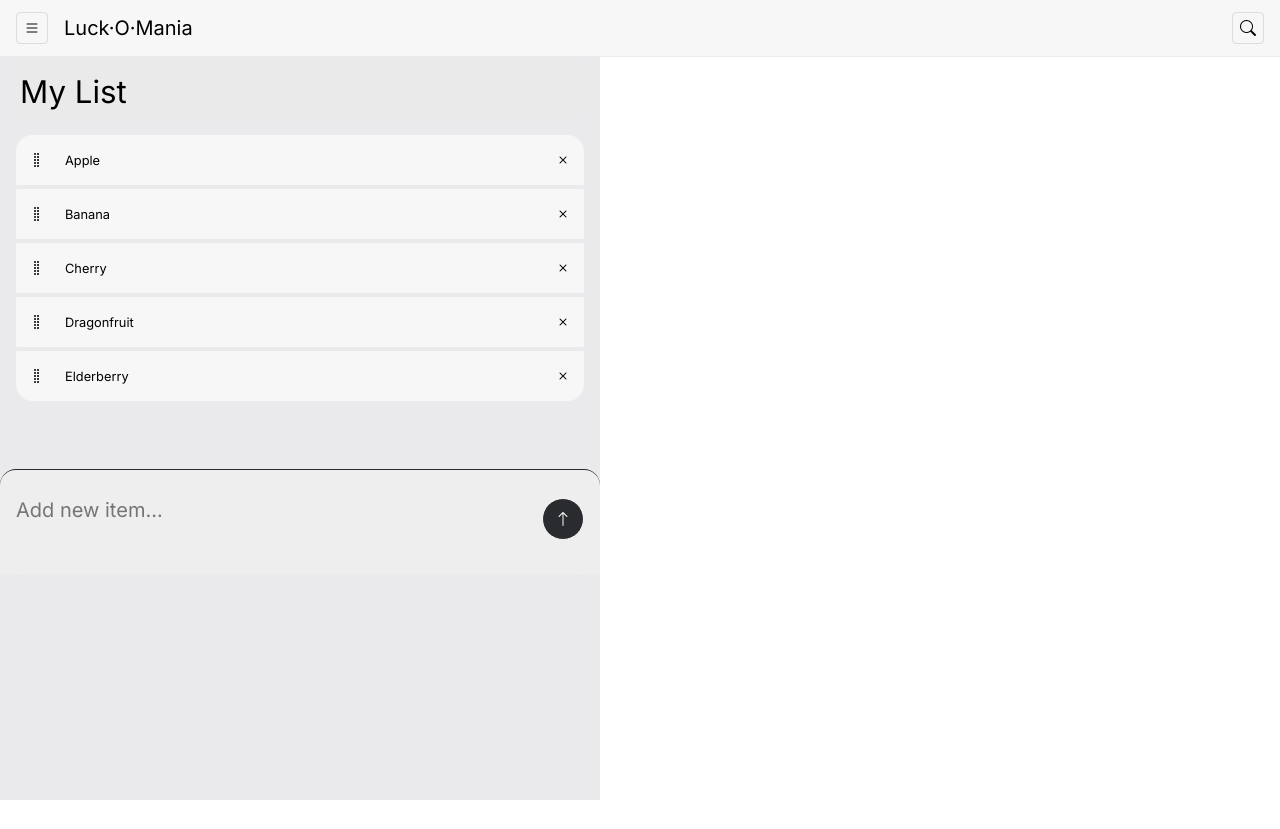
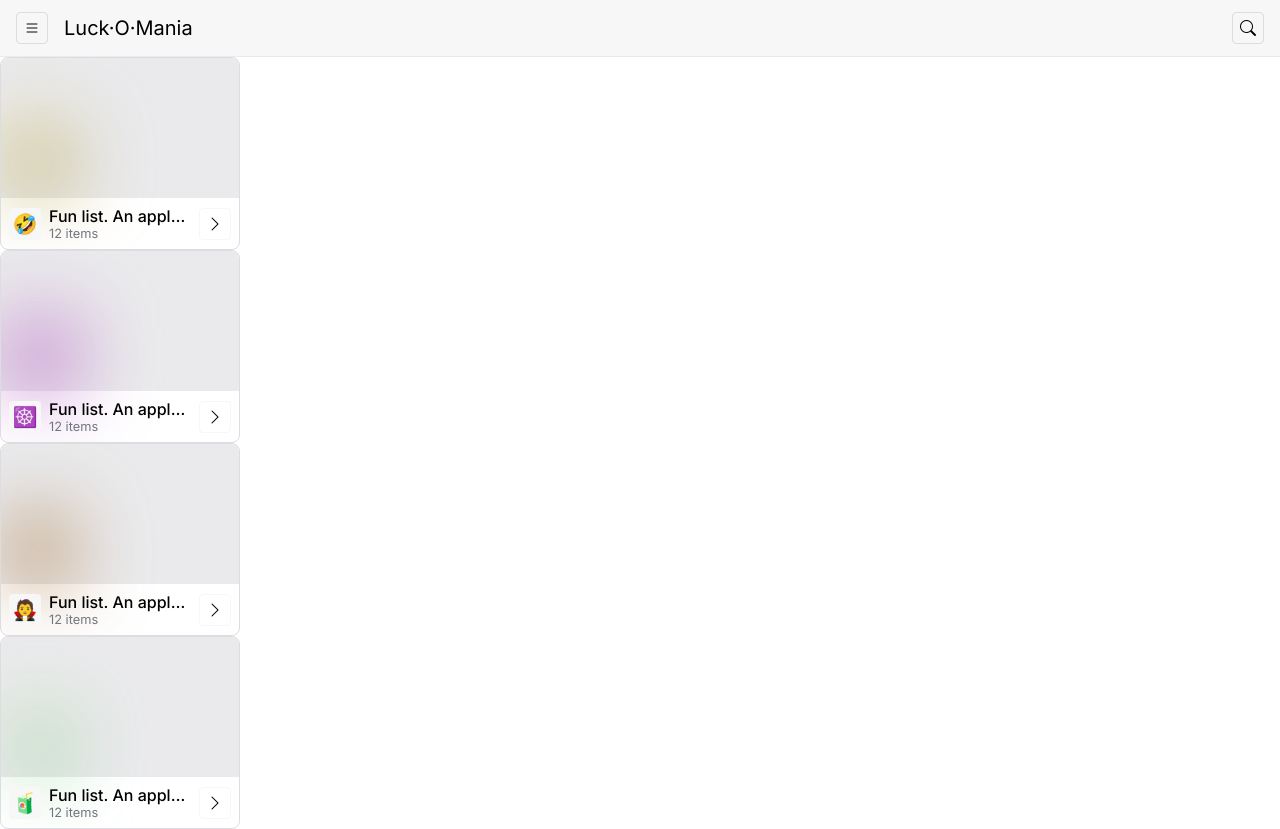
Before and after one commit to vedantmali05/luck-o-mania, a React (Vite) app: page / in a window 1280 px wide. Before the commit the page ends 800 px from the top, so only its background shows below. Built offline with nearby package versions, Linux system fonts and the light colour scheme.

Commit message:
Picker List Cards UI

```diff
--- a/src/App.jsx
+++ b/src/App.jsx
@@ -2,6 +2,7 @@ import { useState } from "react";
 import Header from "./Header.jsx"
 import Navigation from "./Navigation.jsx";
 import PickerListView from "./PickerListView.jsx";
+import PickerListCard from "./PickerListCard.jsx";
 
 function App() {
 
@@ -15,10 +16,35 @@ function App() {
     { title: "Elderberry", isActive: false },
   ];
 
+  let tempCardData = {
+    emoji: "🤣",
+    title: "Fun list. An apple a day keeps a doctor away",
+    count: 12
+  }
+  let tempCardData2 = {
+    emoji: "☸️",
+    title: "Fun list. An apple a day keeps a doctor away",
+    count: 12
+  }
+  let tempCardData3 = {
+    emoji: "🧛",
+    title: "Fun list. An apple a day keeps a doctor away",
+    count: 12
+  }
+  let tempCardData4 = {
+    emoji: "🧃",
+    title: "Fun list. An apple a day keeps a doctor away",
+    count: 12
+  }
+
   return (<>
     <Header setIsNavActive={setIsNavActive} />
     <Navigation isNavActive={isNavActive} setIsNavActive={setIsNavActive} />
-    <PickerListView title="My List" listItems={tempArray} />
+    {/* <PickerListView title="My List" listItems={tempArray} /> */}
+    <PickerListCard data={tempCardData} />
+    <PickerListCard data={tempCardData2} />
+    <PickerListCard data={tempCardData3} />
+    <PickerListCard data={tempCardData4} />
   </>
   );
 
--- /dev/null
+++ b/src/PickerListCard.jsx
@@ -0,0 +1,50 @@
+import PropTypes from "prop-types";
+import IconButton from "./components/IconButton";
+
+const PickerListCard = ({ data = {} }) => {
+
+    if (!data.emoji) throw new Error("PickerListCard expects an emoji.")
+    if (!data.title) throw new Error("PickerListCard expects a title.")
+    if (!data.count && data.count != 0) throw new Error("PickerListCard expects a count.")
+
+    // Format Item count string
+    let countStr = `${data.count} item`
+    if (data.count > 1) countStr += "s";
+    else if (data.count <= 0) countStr = "Empty list."
+
+
+    return (
+
+        <div
+            className="picker-list-card"
+            onClick={() => console.log("Hello")}>
+
+            {/* Preview */}
+            <div className="preview">
+                <span className="emoji-gradient">{data.emoji}</span>
+            </div>
+
+            <div className="details">
+                {/* Emoji */}
+                <span className="emoji">{data.emoji}</span>
+
+                {/* Title and Count */}
+                <div>
+                    <div className="title" title={data.title} >{data.title}</div>
+                    <div className="count">{countStr}</div>
+                </div>
+
+                {/* Action button > */}
+                <IconButton icon="bi-chevron-right" />
+            </div>
+        </div>
+    );
+
+}
+
+PickerListCard.propTypes = {
+    // data: PropTypes.object.isRequired
+}
+
+
+export default PickerListCard;
--- a/src/PickerListView.jsx
+++ b/src/PickerListView.jsx
@@ -2,20 +2,27 @@ import { useState, useRef } from "react";
 import PropTypes from "prop-types";
 import IconButton from "./components/IconButton";
 
-const PickerListView = ({ title = "", listItems = [], allowInsertion = true }) => {
+const PickerListView = ({ title = "", listItems = [], readonly = false }) => {
 
     const listTitleRef = useRef(null);
     const insertItemRef = useRef(null);
+    const pickerListViewRef = useRef(null);
 
+    const [pickerListTitle, setPickerListTitle] = useState(title);
     const [pickerList, setPickerList] = useState(listItems);
 
+    // /////////////////////
     // Functions to reorder list using Mouse Events
+    // ////////////////////
+
     let isDragging = false;
     let startY = 0;
     let offsetY = 0;
 
     // Function to start dragging
     function dragStart(index, liElem, e) {
+        if (readonly) return;
+
         isDragging = true;
         startY = e.clientY;
         offsetY = 0;
@@ -24,6 +31,8 @@ const PickerListView = ({ title = "", listItems = [], allowInsertion = true }) =
 
     // Function to end dragging
     function dragEnd(index, liElem, e) {
+        if (readonly) return;
+
         isDragging = false;
         liElem.classList.remove("dragging");
         liElem.style.setProperty("--y", 0);
@@ -53,7 +62,7 @@ const PickerListView = ({ title = "", listItems = [], allowInsertion = true }) =
 
     // Function to reorder after dropping
     function dragDrop(index, liElem, e) {
-        if (!isDragging) return
+        if (readonly || !isDragging) return
 
         offsetY = e.clientY - startY;
         liElem.style.setProperty("--y", offsetY + "px");
@@ -62,7 +71,7 @@ const PickerListView = ({ title = "", listItems = [], allowInsertion = true }) =
 
     // Function to add new item
     function insertItem() {
-        if (!insertItemRef.current || !insertItemRef.current.value) return;
+        if (readonly || !insertItemRef.current || !insertItemRef.current.value) return;
 
         let updatedList = [...pickerList];
         updatedList.push({
@@ -71,10 +80,12 @@ const PickerListView = ({ title = "", listItems = [], allowInsertion = true }) =
         })
         insertItemRef.current.value = "";
         setPickerList(updatedList);
+        pickerListViewRef.current.scrollTop = pickerListViewRef.current.clientHeight + 64;
     }
 
     // Function to update an item
     function updateItem(index, newTitle) {
+        if (readonly) return;
         let updatedList = [...pickerList];
         updatedList.forEach((item, i) => {
             if (index == i) item.title = newTitle
@@ -84,64 +95,95 @@ const PickerListView = ({ title = "", listItems = [], allowInsertion = true }) =
 
     // Function to delete an item
     function deleteItem(index) {
+        if (readonly) return;
         const updatedList = pickerList.filter((item, i) => i !== index)
         setPickerList(updatedList);
     }
 
     return (
-        <section className="picker-list-view" onScroll={(e) => {
-            if (listTitleRef.current) {
-                listTitleRef.current.classList.toggle("scrolled", e.target.scrollTop > listTitleRef.current.clientHeight)
-            }
-        }}>
-            <h2 ref={listTitleRef}>{title}</h2>
+        <section className="picker-list-view"
+            ref={pickerListViewRef}
+            // Handle Heading size on scrolls
+            onScroll={(e) => {
+                let heading = listTitleRef.current
+                if (heading) {
+                    heading.classList.toggle("scrolled", e.target.scrollTop > heading.clientHeight)
+                }
+            }}>
 
+            {/* Heading (Title of the list) */}
+            <h2
+                ref={listTitleRef}
+                contentEditable={!readonly}
+                suppressContentEditableWarning={true}
+                onBlur={(e) => { setPickerListTitle(e.target.innerText.trim()) }}
+                onKeyDown={(e) => { if (e.key == "Enter") e.preventDefault(); }}
+            >{title}</h2>
+
+            {/* PICKER LIST */}
             <ul className="picker-list">
                 {
                     pickerList.map((item, index) => (
+                        // Each item in the list
                         <li key={index}>
+
+                            {/* Drag to reorder button */}
                             <IconButton
                                 icon="bi-grip-vertical"
                                 className="drag-btn"
+                                // Disable drag button if list has only one item.
+                                disabled={pickerList.length <= 1 || readonly}
+
+
+                                // Drag and drop
                                 onMouseDown={(e) => dragStart(index, e.target.closest("li"), e)}
                                 onMouseUp={(e) => dragEnd(index, e.target.closest("li"), e)}
                                 onMouseMove={(e) => dragDrop(index, e.target.closest("li"), e)}
-                                disabled={pickerList.length <= 1}
                             />
+
+                            {/* Item contents */}
                             <div
-                                title={item.title} // This isn't being updated on updateItem
-                                contentEditable
+                                // Editable Element
+                                contentEditable={!readonly}
                                 suppressContentEditableWarning={true}
+                                // Update on blur
                                 onBlur={(e) => { updateItem(index, e.target.innerText) }}
+                                title={item.title}
                             >
                                 {item.title}
                             </div>
+
+                            {/* Delete item button */}
                             <IconButton
                                 icon="bi-x"
+                                disabled={readonly}
                                 onClick={() => { deleteItem(index) }}
-                                disabled={pickerList.length <= 1}
                             />
                         </li>
                     ))
                 }
             </ul>
 
+            {/* Add new item in the list */}
             {
-                allowInsertion &&
+                // If insertion is allowed, or this is readonly
+                !readonly &&
+
                 <div className="item-insertion-box">
+                    {/* Insert new item textarea */}
                     <textarea
-                        name="item_insertion"
-                        id="item_insertion"
+                        ref={insertItemRef}
                         autoFocus={true}
                         placeholder="Add new item..."
+                        // Insert item on enter press
                         onKeyDown={(e) => {
                             if (e.key == "Enter") {
                                 e.preventDefault();
                                 insertItem()
                             }
                         }}
-                        ref={insertItemRef}
                     ></textarea>
+                    {/* Insert item on button click */}
                     <IconButton
                         icon="bi-arrow-up"
                         className="insert-btn"
@@ -156,7 +198,7 @@ const PickerListView = ({ title = "", listItems = [], allowInsertion = true }) =
 PickerListView.propTypes = {
     title: PropTypes.string.isRequired,
     listItems: PropTypes.array,
-    allowInsertion: PropTypes.bool
+    readonly: PropTypes.bool
 }
 
 
--- a/src/style/index.css
+++ b/src/style/index.css
@@ -2,3 +2,4 @@
 @import url("./header.css");
 @import url("./navigation.css");
 @import url("./picker-lists.css");
+@import url("./picker-list-card.css");
--- a/src/style/navigation.css
+++ b/src/style/navigation.css
@@ -7,6 +7,7 @@ nav {
   width: 100%;
   visibility: hidden;
   opacity: 0;
+  z-index: 100;
 }
 
 nav.active {
--- /dev/null
+++ b/src/style/picker-list-card.css
@@ -0,0 +1,69 @@
+.picker-list-card {
+  border: 1px solid hsl(var(--clr-neutral-200));
+  border-radius: 0.8rem;
+  max-width: 24rem;
+  overflow: hidden;
+  cursor: pointer;
+  position: relative;
+}
+
+.picker-list-card:hover {
+  scale: 1.01;
+  box-shadow: 0px 2px 6px 0px hsla(var(--clr-neutral-200), 75%);
+}
+
+.picker-list-card .preview {
+  background-color: hsl(var(--clr-neutral-150));
+  height: 14rem;
+  position: relative;
+}
+
+.picker-list-card .preview .emoji-gradient {
+  position: absolute;
+  font-size: 60px;
+  left: 0px;
+  bottom: 0;
+  z-index: -1;
+  filter: blur(40px);
+}
+
+.picker-list-card:hover .emoji-gradient {
+  font-size: 70px;
+}
+
+.picker-list-card .details {
+  display: flex;
+  justify-content: space-between;
+  gap: 0.8rem;
+  align-items: center;
+  padding: 0.8rem;
+}
+
+.picker-list-card .details > div {
+  flex: 1;
+  width: 0;
+}
+
+.picker-list-card .details .emoji {
+  font-size: var(--fs-500);
+  background-color: hsl(var(--clr-neutral-100));
+  width: 3.2rem;
+  aspect-ratio: 1;
+  display: flex;
+  align-items: center;
+  justify-content: center;
+  border-radius: 0.4rem;
+}
+
+.picker-list-card .details .title {
+  font-size: var(--fs-400);
+  font-weight: 500;
+  white-space: nowrap;
+  text-overflow: ellipsis;
+  overflow: hidden;
+}
+
+.picker-list-card .details .count {
+  font-size: var(--fs-300);
+  color: hsl(var(--clr-neutral-600));
+}
--- a/src/style/picker-lists.css
+++ b/src/style/picker-lists.css
@@ -12,6 +12,14 @@
   padding-left: 0.4rem;
   transition: 0.1s;
   font-size: var(--fs-700);
+  position: sticky;
+  top: 0;
+  left: 0;
+  z-index: 11;
+  background-color: hsla(var(--clr-neutral-150), 0.2);
+  backdrop-filter: blur(10px);
+  padding-top: 1.6rem;
+  padding-bottom: 0.8rem;
 }
 
 .picker-list-view h2.scrolled {
@@ -22,6 +30,7 @@
   position: relative;
   overflow: hidden;
   padding-bottom: 6.4rem;
+  min-height: calc(100% - (var(--header-height) * 2));
 }
 
 .picker-list li .drag-btn {
@@ -93,6 +102,7 @@
   word-wrap: break-word;
 }
 
+.picker-list-view h2:focus,
 .picker-list li div:focus {
   border: none;
   outline: none;
@@ -114,17 +124,6 @@
   transition: 0s;
   z-index: 10;
   border-radius: 0.2rem;
-}
-
-.picker-list-view h2 {
-  position: sticky;
-  top: 0;
-  left: 0;
-  z-index: 10;
-  background-color: hsla(var(--clr-neutral-150), 0.2);
-  backdrop-filter: blur(10px);
-  padding-top: 1.6rem;
-  padding-bottom: 0.8rem;
 }
 
 .picker-list-view .item-insertion-box {
--- a/src/style/reset.css
+++ b/src/style/reset.css
@@ -11,6 +11,7 @@
   font-family: var(--ff-default);
   color: hsl(var(--clr-black));
   transition: all 0.2s linear;
+  z-index: 10;
 }
 
 :root {
```
